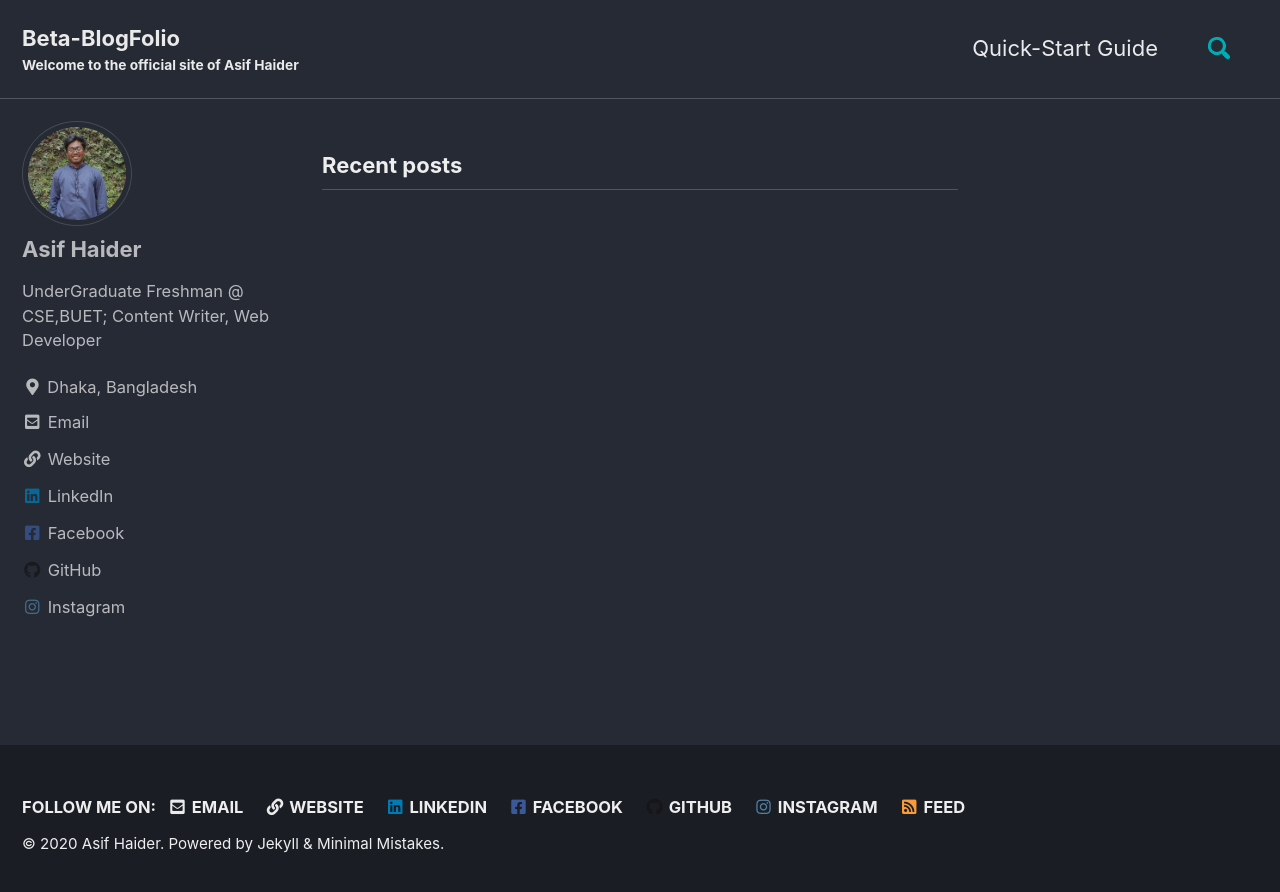
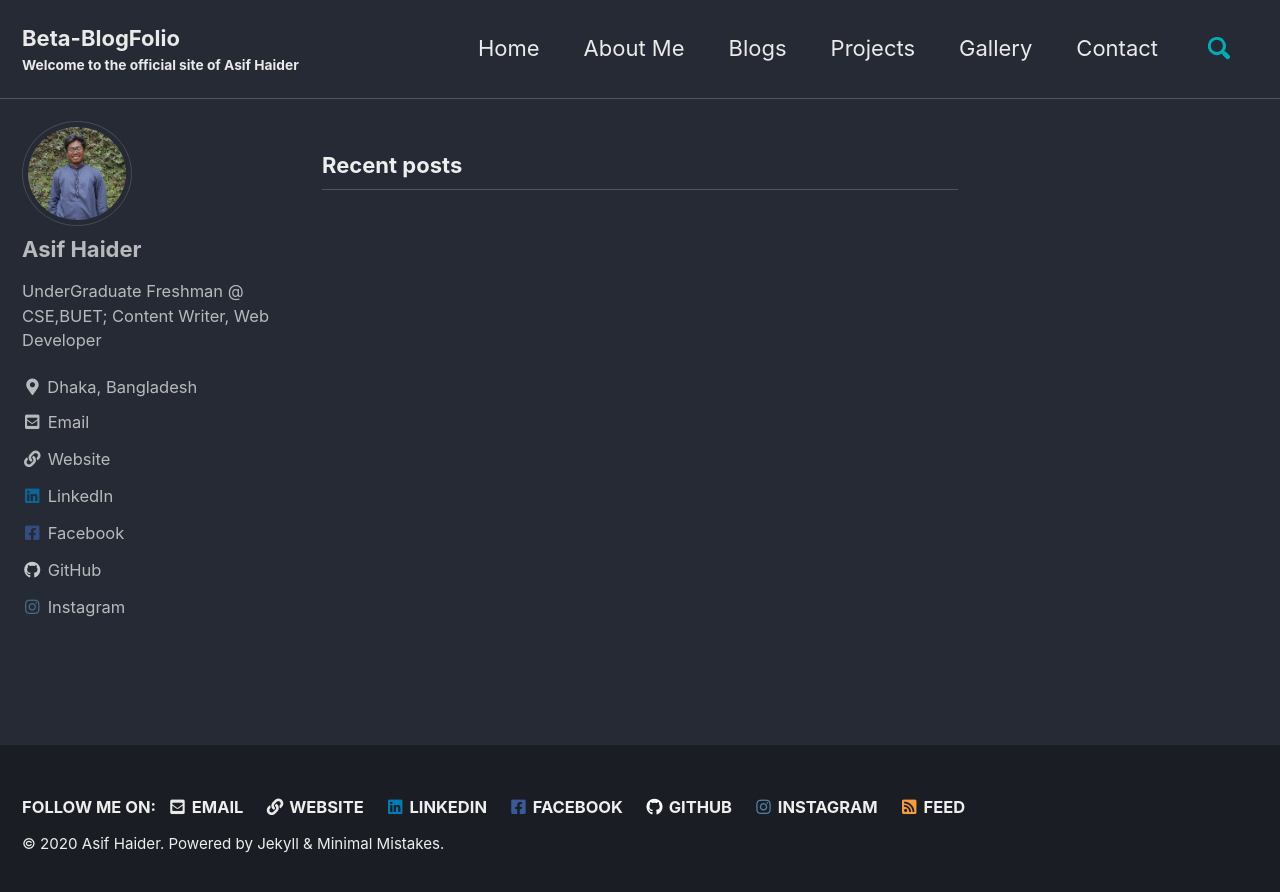
Before and after one commit to asifhaider/home, a Jekyll site: the page built from index.html, in a window 1280 px wide. Shown: the top 892 px of the page. Built offline with Jekyll 4.4.1, drawn with Linux system fonts in a browser that asks for light colours; cached includes are drawn as plain includes; the list of posts is cut into pages by our own code.

Commit message:
customization done

```diff
--- a/_config.yml
+++ b/_config.yml
@@ -127,7 +127,7 @@ footer:
   links:
     - label: "Email"
       icon: "fas fa-fw fa-envelope-square"
-      url: "elhanasif8@gmail.com"
+      url: "mailto: elhanasif8@gmail.com"
     - label: "Website"
       icon: "fas fa-fw fa-link"
       url: "https://asifelhan.github.io/Beta-BlogFolio/"
@@ -213,7 +213,7 @@ sass:
 permalink: /:categories/:title/
 paginate: 5 # amount of posts to show
 paginate_path: /page:num/
-timezone: Asia/Dhaka
+timezone: #
 
 
 # Plugins (previously gems:)
@@ -291,3 +291,5 @@ defaults:
       type: pages
     values:
       layout: single
+      author_profile: true
+      share: true
--- a/_data/navigation.yml
+++ b/_data/navigation.yml
@@ -1,7 +1,19 @@
 # main links
 main:
-  - title: "Quick-Start Guide"
-    url: https://mmistakes.github.io/minimal-mistakes/docs/quick-start-guide/
+  - title: "Home"
+    url: " "
+  - title: "About Me"
+    url:
+  - title: "Blogs"
+    url:
+  - title: "Projects"
+    url: /_pages/projects/
+  - title: "Gallery"
+    url:
+  - title: "Contact"
+    url:
+
+
   # - title: "About"
   #   url: https://mmistakes.github.io/minimal-mistakes/about/
   # - title: "Sample Posts"
--- a/_sass/minimal-mistakes/_utilities.scss
+++ b/_sass/minimal-mistakes/_utilities.scss
@@ -242,7 +242,7 @@ body:hover .visually-hidden button {
   .fa-github,
   .fa-github-alt,
   .fa-github-square {
-    color: $github-color;
+    color: #FFFFFF;
   }
 
   .fa-gitlab {
```
Also changed, not shown: _pages/projects.md (added, +9 -0 lines).
